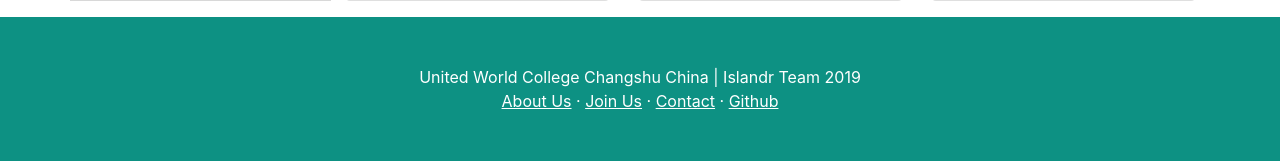
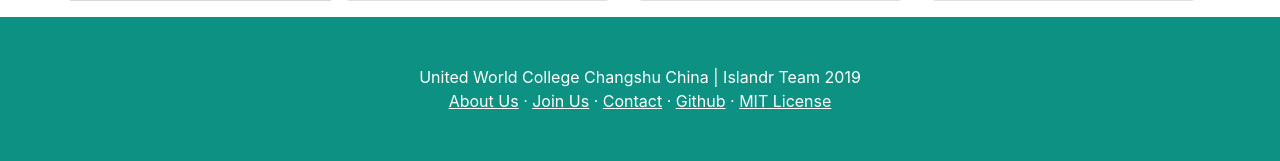
Before and after one commit to zlxlty/Islandr, a Flask app: page /about_us in a window 1280 px wide. Shown: the part 900-1061 px from the top of the page. Run offline with Flask 2, Linux system fonts and the light colour scheme; some libraries are stand-ins or nearby versions.

Commit message:
change License

```diff
--- a/app/templates/base.html
+++ b/app/templates/base.html
@@ -99,7 +99,7 @@
     <div class="container">
         <div class="text-center">
             <p class="m-0 text-white">United World College Changshu China | Islandr Team 2019</p>
-            <p class="m-0 text-white"><a style="color:white; text-decoration: underline" href="{{url_for('main.about_us')}}">About Us</a> · <a style="color:white; text-decoration: underline;" href="#">Join Us</a> · <a style="color: white; text-decoration: underline;" href="mailto:islandr-csc@outlook.com">Contact</a> · <a style="color: white; text-decoration: underline;" href="https://github.com/zlxlty/Islandr" target="_blank">Github</a></p>
+            <p class="m-0 text-white"><a style="color:white; text-decoration: underline" href="{{url_for('main.about_us')}}">About Us</a> · <a style="color:white; text-decoration: underline;" href="#">Join Us</a> · <a style="color: white; text-decoration: underline;" href="mailto:islandr-csc@outlook.com">Contact</a> · <a style="color: white; text-decoration: underline;" href="https://github.com/zlxlty/Islandr" target="_blank">Github</a> · <a style="color: white; text-decoration: underline;" href="https://github.com/zlxlty/Islandr/blob/master/LICENSE" target="_blank">MIT License</a></p>
         </div>
     </div>
     <!-- /.container -->
```
Also changed, not shown: 1 other file.
